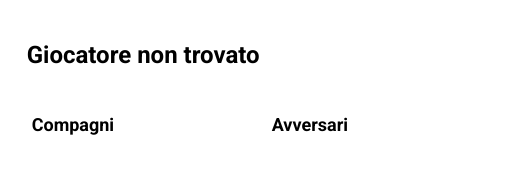
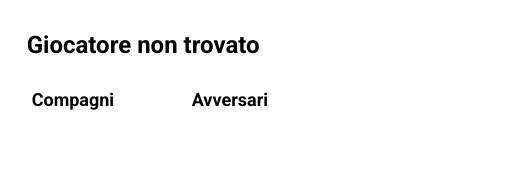
Before and after one commit to lorenzopucci/tichu, a plain HTML site: page player.html in a window 390 px wide. Shown: the part 69-242 px from the top of the page, 507 px wide, since content can reach past the window. Drawn offline with nearby package versions, Linux system fonts and the light colour scheme; no server answers.

Commit message:
Minor fixes

```diff
--- a/static/css/about.css
+++ b/static/css/about.css
@@ -1,6 +1,7 @@
 p, li {
     line-height: 1.3em;
     font-size: 16px;
+    text-align: justify;
 }
 
 li {
--- a/static/css/edition.css
+++ b/static/css/edition.css
@@ -70,3 +70,12 @@
         display: block;
     }
 }
+
+@media screen and (max-width: 600px) {
+    .pl-table-wrapper {
+        margin: 0 5px 0 5px;
+    }
+    .pl-table {
+        min-width: 150px;
+    }
+}
--- a/static/css/master.css
+++ b/static/css/master.css
@@ -119,7 +119,7 @@ h2 {
 @media screen and (max-width: 800px) {
     .page-wrapper {
         width: 90%;
-        margin-top: 110px;
+        margin-top: 100px;
     }
     h1 {
         font-size: 24px;
--- a/static/css/player.css
+++ b/static/css/player.css
@@ -67,4 +67,17 @@
     .pl-table {
         min-width: 200px;
     }
+    .pl-table-wrapper {
+        padding: 0;
+        margin: 0 10px 0 10px;
+    }
 }
+
+@media screen and (max-width: 600px) {
+    .pl-table {
+        min-width: 150px;
+    }
+    .pl-table-wrapper {
+        margin: 0 5px 0 5px;
+    }
+}
```
Also changed, not shown: cur_edition.html (+1 -1 lines), edition.html (+1 -1 lines).
